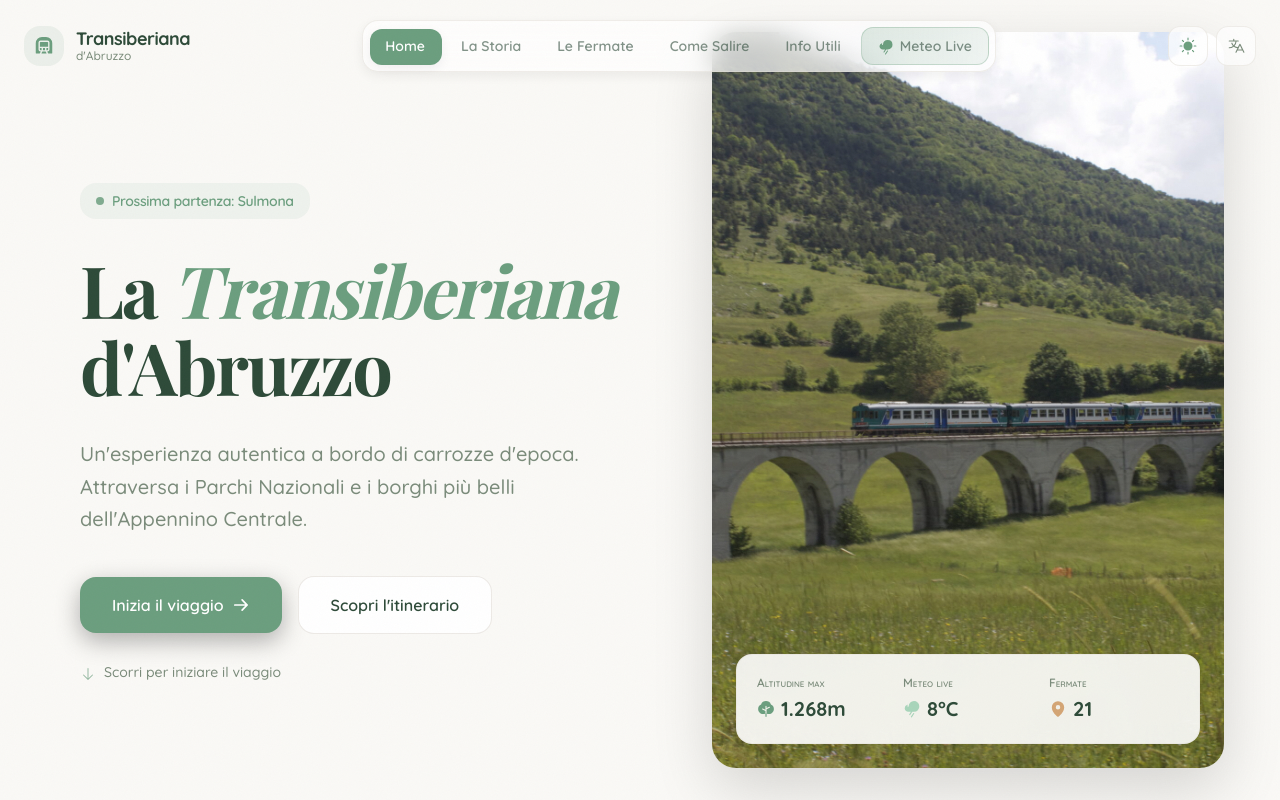
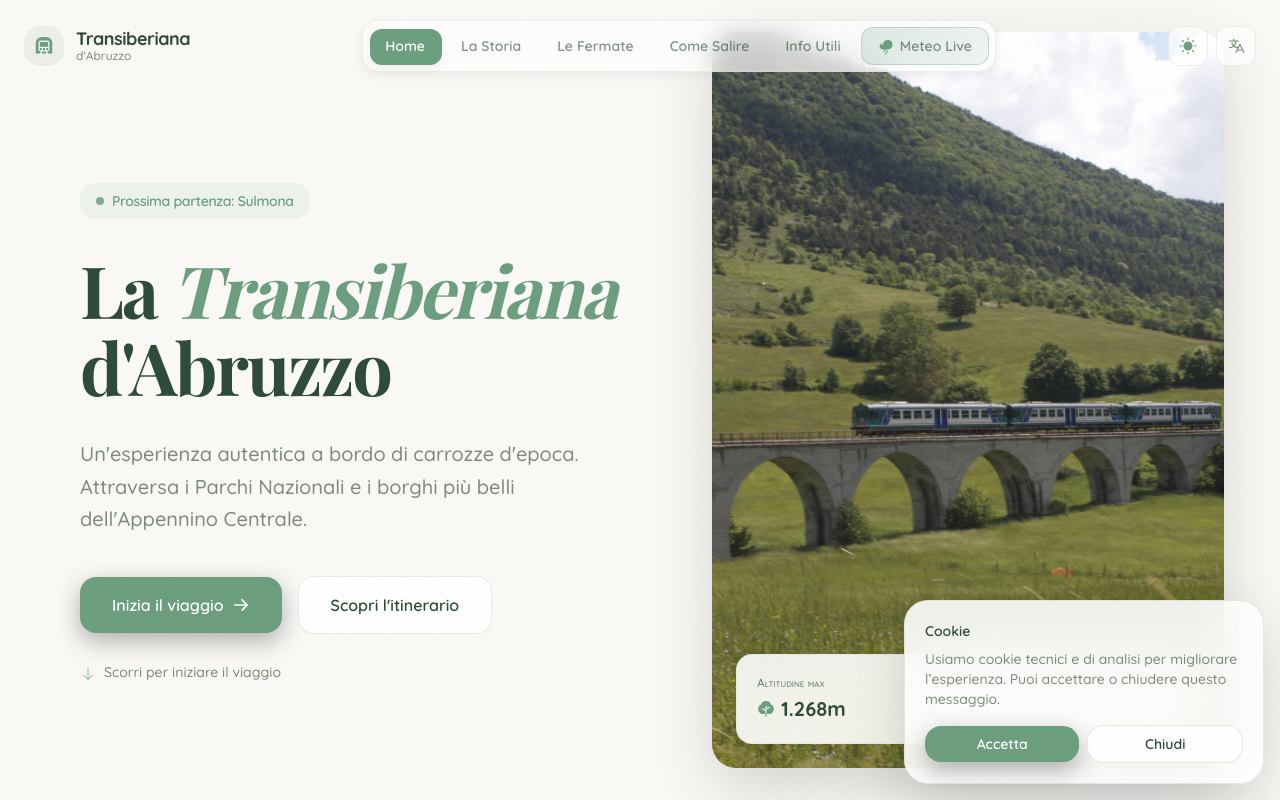
Before and after one commit to Michy234/transiberianaUDA, a React (Vite) app: page / in a window 1280 px wide. Shown: the top 800 px of the page. Built offline with nearby package versions, Linux system fonts and the light colour scheme; a web font is replaced by a local one.

Commit message:
fix + chore: fixed scroll, now resets every page change + mockup of cookies for the future

```diff
--- a/src/App.jsx
+++ b/src/App.jsx
@@ -1,8 +1,9 @@
-import React from 'react';
+import React, { useLayoutEffect } from 'react';
 import { BrowserRouter as Router, Routes, Route, useLocation } from 'react-router-dom';
 import { AnimatePresence } from 'framer-motion';
 import { ThemeProvider } from './components/ThemeContext';
 import Navbar from './components/layout/Navbar';
+import CookiePopup from './components/CookiePopup';
 import Home from './pages/Home';
 import Storia from './pages/Storia';
 import Fermate from './pages/Fermate';
@@ -29,16 +30,39 @@ function MainRoutes() {
   );
 }
 
+function ScrollToTop() {
+  const { pathname } = useLocation();
+
+  useLayoutEffect(() => {
+    if (typeof window === 'undefined') return;
+    const root = document.documentElement;
+    const body = document.body;
+
+    const reset = () => {
+      root.scrollTop = 0;
+      body.scrollTop = 0;
+      window.scrollTo(0, 0);
+    };
+
+    reset();
+    requestAnimationFrame(reset);
+  }, [pathname]);
+
+  return null;
+}
+
 function App() {
   return (
     <ThemeProvider>
       <Router>
+        <ScrollToTop />
         <div className="flex min-h-[100dvh] flex-col overflow-x-hidden bg-background">
           <Navbar />
           <main className="flex-1 w-full relative">
             <MainRoutes />
           </main>
         </div>
+        <CookiePopup />
       </Router>
     </ThemeProvider>
   );
--- /dev/null
+++ b/src/components/CookiePopup.jsx
@@ -0,0 +1,53 @@
+import React, { useEffect, useState } from 'react';
+
+const STORAGE_KEY = 'transiberiana-cookie-consent';
+
+export default function CookiePopup() {
+  const [visible, setVisible] = useState(false);
+
+  useEffect(() => {
+    if (typeof window === 'undefined') return;
+    const stored = window.localStorage.getItem(STORAGE_KEY);
+    if (!stored) setVisible(true);
+  }, []);
+
+  const accept = () => {
+    try {
+      window.localStorage.setItem(STORAGE_KEY, 'accepted');
+    } catch (_) {
+      // Ignore storage errors.
+    }
+    setVisible(false);
+  };
+
+  const dismiss = () => {
+    setVisible(false);
+  };
+
+  if (!visible) return null;
+
+  return (
+    <div className="fixed bottom-4 right-4 z-[60] w-[min(90vw,360px)] rounded-3xl border border-border/70 bg-card/90 p-5 shadow-[var(--shadow-elevated)] backdrop-blur-xl">
+      <div className="text-sm font-semibold text-foreground">Cookie</div>
+      <p className="mt-2 text-sm text-muted-foreground">
+        Usiamo cookie tecnici e di analisi per migliorare l’esperienza. Puoi accettare o chiudere questo messaggio.
+      </p>
+      <div className="mt-4 flex flex-col gap-2 sm:flex-row sm:items-center">
+        <button
+          type="button"
+          onClick={accept}
+          className="inline-flex w-full items-center justify-center rounded-2xl bg-primary px-4 py-2 text-sm font-semibold text-primary-foreground shadow-[var(--shadow-button)] transition-all hover:scale-[1.01] active:scale-[0.98]"
+        >
+          Accetta
+        </button>
+        <button
+          type="button"
+          onClick={dismiss}
+          className="inline-flex w-full items-center justify-center rounded-2xl border border-border/70 bg-card px-4 py-2 text-sm font-semibold text-foreground transition-all hover:shadow-[var(--shadow-card)]"
+        >
+          Chiudi
+        </button>
+      </div>
+    </div>
+  );
+}
```
